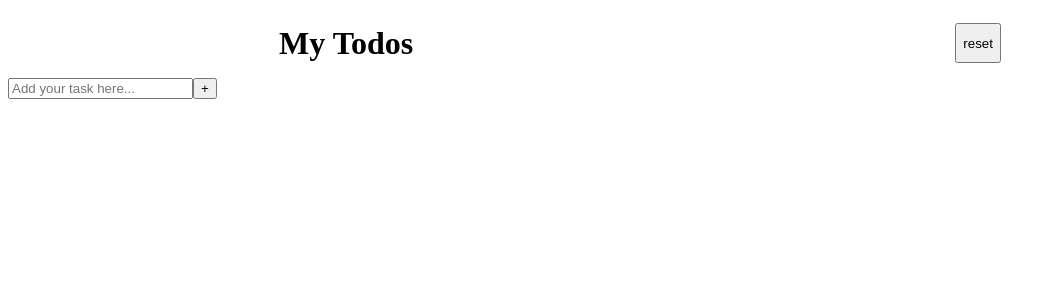
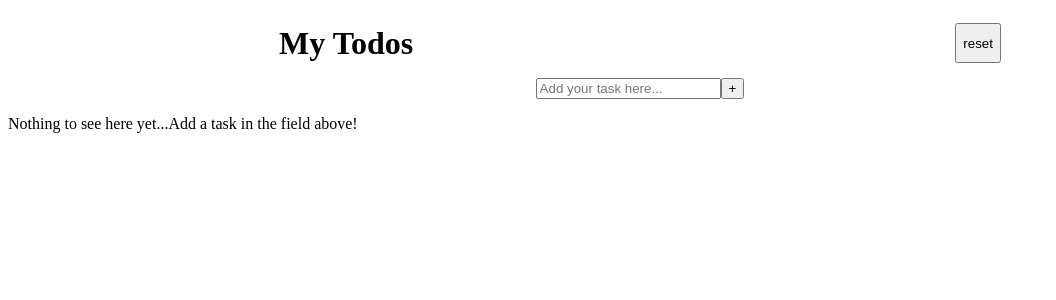
Before and after one commit to sachie5/todo-list, a React app: page / in a window 1280 px wide. Shown: the top 300 px of the page, without its empty margins (0-1056 px from the left). Built offline with nearby package versions, Linux system fonts and the light colour scheme; the HTML template or start-up script is replaced by a standard one.

Commit message:
created list props and added usestate for app

```diff
--- a/src/App.tsx
+++ b/src/App.tsx
@@ -1,20 +1,31 @@
 import "./App.scss";
 import Header from "./components/Header/Header";
 import Main from "./components/Main/Main";
+import { ChangeEvent, MouseEvent, useState } from "react";
 
 const App = () => {
+
+  const [entry, setEntry] = useState<string>("");
+  const [items, setItems] = useState<string[]>([]);
+
 
   const handleButtonClick = () => {
 
   };
 
-  const handleListButtonClick = () => {
+  const handleListButtonClick = (event: MouseEvent<HTMLButtonElement>) => {
 
+  };
+
+  const handleChange = (event: ChangeEvent<HTMLInputElement>) => {
+    const newItem = event.currentTarget.value;
+    console.log(newItem);
+    setEntry(newItem);
   }
 
   return (
     <><Header handleButtonClick={handleButtonClick} />
-    <Main handleListButtonClick={handleListButtonClick}/></>
+    <Main entry={entry} handleListButtonClick={handleListButtonClick} handleChange={handleChange}/></>
   )
 };
 
--- a/src/components/List/List.tsx
+++ b/src/components/List/List.tsx
@@ -1,8 +1,20 @@
 import "./List.scss";
 
-const List = () => {
+type ListProps = {
+    items: string[];
+};
+
+const List = ({items}: ListProps) => {
+
+    if(!items) return <p>Nothing to see here yet...Add a task in the field above!</p>
+
     return (
         <div className="list">
+           {items.map(item => <div className="list__item" key={item}>
+                <input className="list__input" type="checkbox" name={item}  value={item}></input>
+                <p className="list__description">{item}</p>
+                <button className="list__button">x</button>
+            </div>)}
         </div>
     )
 };
--- a/src/components/Main/Main.tsx
+++ b/src/components/Main/Main.tsx
@@ -1,19 +1,22 @@
 import List from "../List/List";
 import Textbox from "../Textbox/Textbox";
 import "./Main.scss";
-import { MouseEventHandler } from "react";
+import { ChangeEventHandler, MouseEventHandler } from "react";
 
 type MainProps = {
+    entry: string;
+    items: string[];
     handleListButtonClick: MouseEventHandler<HTMLButtonElement>;
+    handleChange: ChangeEventHandler<HTMLInputElement>;
 }
 
-const Main = ({ handleListButtonClick }: MainProps) => {
+const Main = ({ entry, items, handleListButtonClick, handleChange }: MainProps) => {
 
 
     return (
     <>
-    <Textbox name="todo-list" placeholder="Add your task here..." handleListButtonClick={handleListButtonClick} />
-    <List />
+    <Textbox name="todo-list" placeholder="Add your task here..." entry={entry} handleListButtonClick={handleListButtonClick} handleChange={handleChange} />
+    <List items={items}/>
     </>
     )
 };
--- a/src/components/Textbox/Textbox.scss
+++ b/src/components/Textbox/Textbox.scss
@@ -0,0 +1,4 @@
+.items{
+    display: flex;
+    justify-content: center;
+}
--- a/src/components/Textbox/Textbox.tsx
+++ b/src/components/Textbox/Textbox.tsx
@@ -1,18 +1,20 @@
-import { MouseEventHandler } from "react";
+import { ChangeEventHandler, MouseEventHandler } from "react";
 import "./Textbox.scss";
 
 type TextboxProps = {
     name: string;
     placeholder: string;
+    entry: string;
+    handleChange: ChangeEventHandler<HTMLInputElement>;
     handleListButtonClick: MouseEventHandler<HTMLButtonElement>;
 }
 
-const Textbox = ({ name, placeholder, handleListButtonClick }: TextboxProps) => {
+const Textbox = ({ name, placeholder, entry, handleChange, handleListButtonClick }: TextboxProps) => {
     return (
-        <>
-        <input className="item__input" type="text" name={name} placeholder={placeholder}></input>
-        <button className="item__button" onClick={handleListButtonClick}>+</button>
-        </>
+        <div className="items">
+            <input className="items__input" type="text" name={name} placeholder={placeholder} value={entry} onChange={handleChange}></input>
+            <button className="items__button" onClick={handleListButtonClick}>+</button>
+        </div>
     )
 };
 
```
